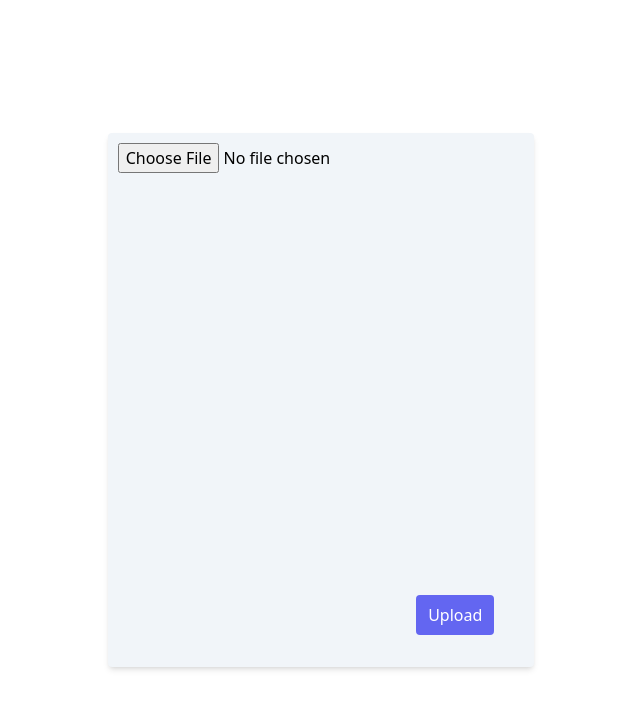
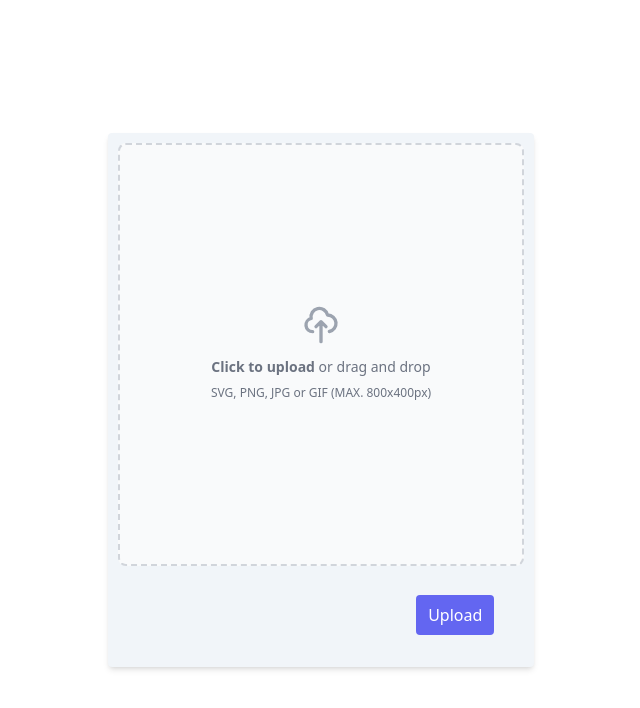
Before and after one commit to ethanbond64/EasyEscrow, a React (Create React App) app in the folder frontend/: page / in a window 1280 px wide. Shown: the top 708 px of the page, without its empty margins (319-959 px from the left). Built offline with nearby package versions, Linux system fonts and the light colour scheme.

Commit message:
pretty input

```diff
--- a/frontend/src/PDFUploader.js
+++ b/frontend/src/PDFUploader.js
@@ -40,12 +40,15 @@
 
   return (
     <div className='relative m-auto flex h-2/3 p-2.5 pb-4 rounded shadow-md w-1/3 bg-slate-100'>
-      <form onSubmit={handleSubmit}>
-        <input
-          type="file"
-          accept="application/pdf"
-          onChange={handleChange}
-        />
+      <form onSubmit={handleSubmit} className='w-full'>
+        <label for="dropzone-file" className="flex flex-col items-center justify-center w-full h-5/6 border-2 border-gray-300 border-dashed rounded-lg cursor-pointer bg-gray-50 hover:bg-gray-100 ">
+          <div className="flex flex-col items-center justify-center pt-5 pb-6">
+            <svg aria-hidden="true" className="w-10 h-10 mb-3 text-gray-400" fill="none" stroke="currentColor" viewBox="0 0 24 24" xmlns="http://www.w3.org/2000/svg"><path stroke-linecap="round" stroke-linejoin="round" stroke-width="2" d="M7 16a4 4 0 01-.88-7.903A5 5 0 1115.9 6L16 6a5 5 0 011 9.9M15 13l-3-3m0 0l-3 3m3-3v12"></path></svg>
+            <p className="mb-2 text-sm text-gray-500 dark:text-gray-400"><span class="font-semibold">Click to upload</span> or drag and drop</p>
+            <p className="text-xs text-gray-500 dark:text-gray-400">SVG, PNG, JPG or GIF (MAX. 800x400px)</p>
+          </div>
+          <input id="dropzone-file" type="file" accept="application/pdf" onChange={handleChange} class="hidden" />
+        </label>
         <button type="submit" class="absolute bottom-0 right-0 py-2 px-3 mb-8 mr-10 rounded text-center text-white bg-indigo-500 cursor-pointer hover:bg-indigo-400 focus:bg-indigo-600" >Upload</button>
       </form>
     </div>
```
